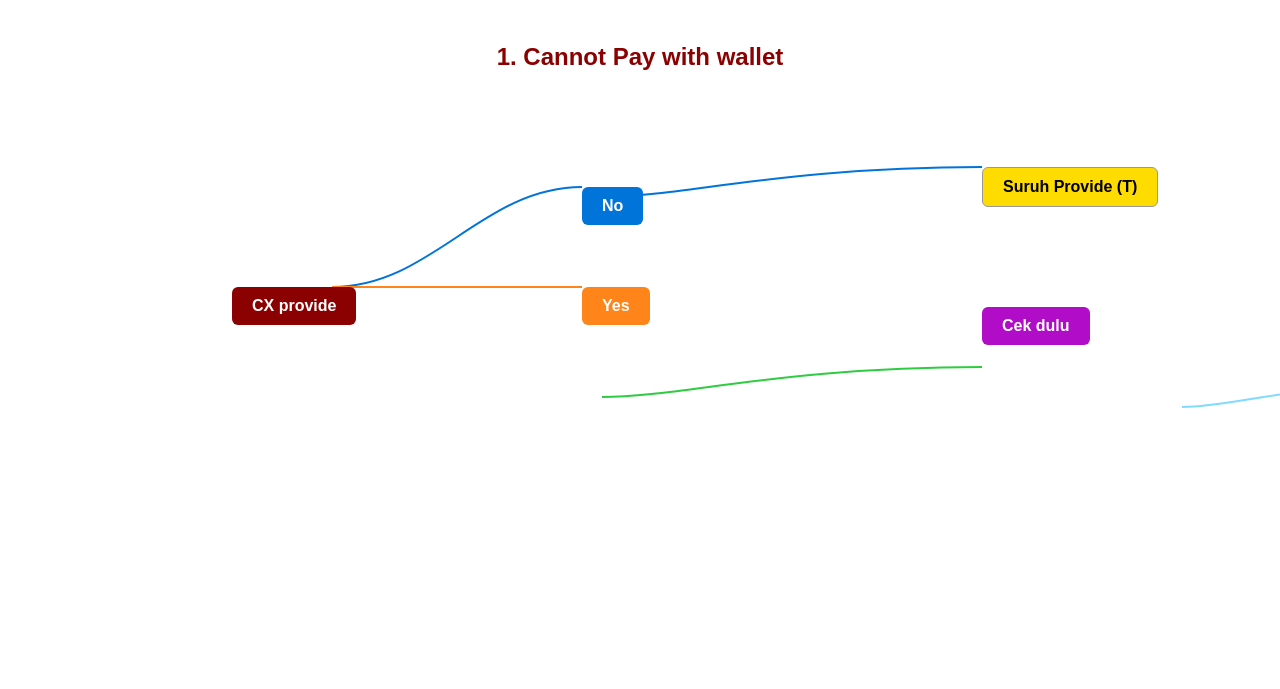
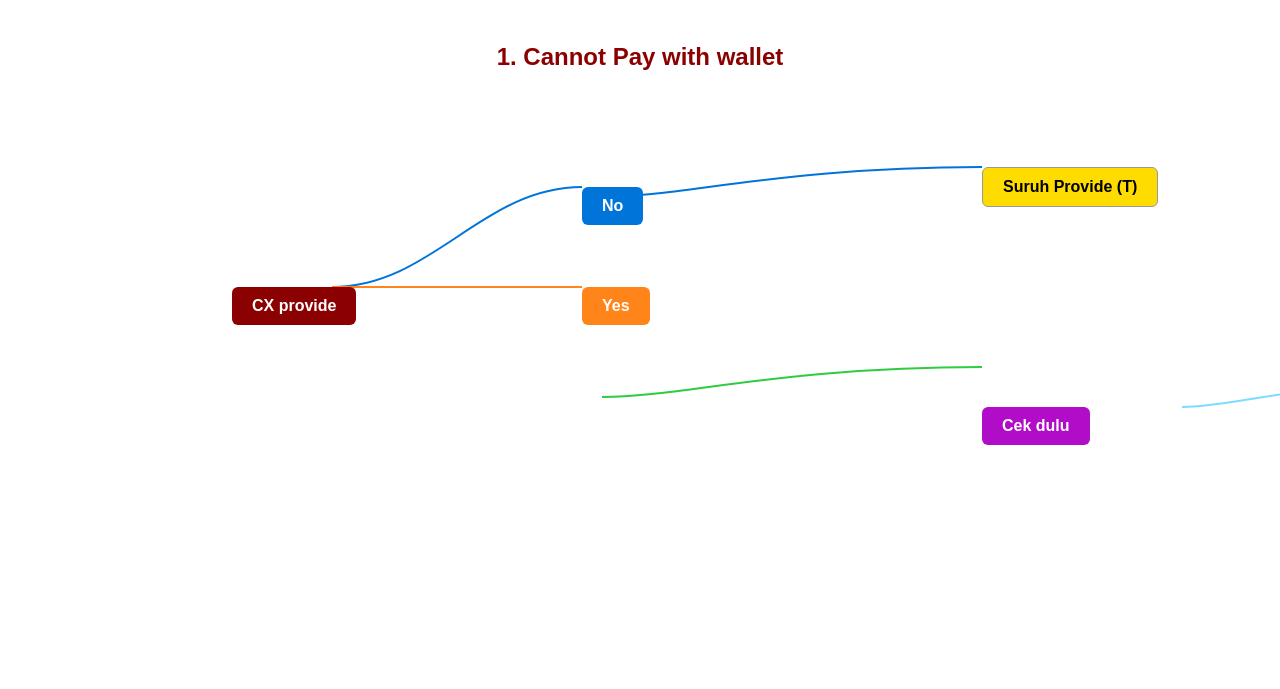
Before and after one commit to triasnugra/dominic, a plain HTML site: page t2mindmischief/index.html in a window 1280 px wide. Shown: the part 111-800 px from the top of the page. Drawn offline with Linux system fonts and the light colour scheme.

Commit message:
Update index.html

```diff
--- a/t2mindmischief/index.html
+++ b/t2mindmischief/index.html
@@ -84,7 +84,7 @@
     <div class="node sub1" style="top: 100px; left: 550px;">No</div>
     <div class="node sub2" style="top: 200px; left: 550px;">Yes</div>
     <div class="node topik1" style="top: 80px; left: 950px;">Suruh Provide (T)</div>
-    <div class="node topik3" style="top: 220px; left: 950px;">Cek dulu</div>
+    <div class="node topik3" style="top: 320px; left: 950px;">Cek dulu</div>
     <div class="node subsub" style="top: 300px; left: 1350px;">Account, Balance & Risk Control</div>
   </div>
 
```
